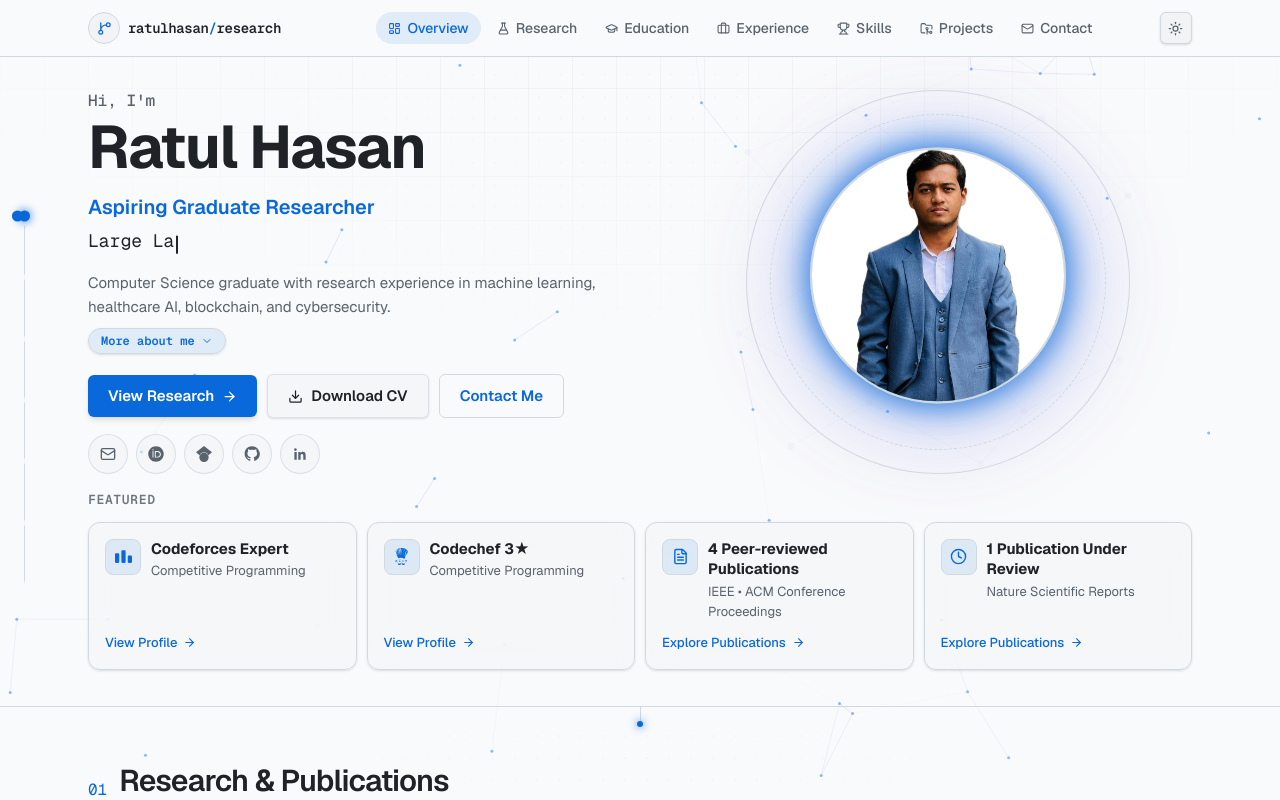
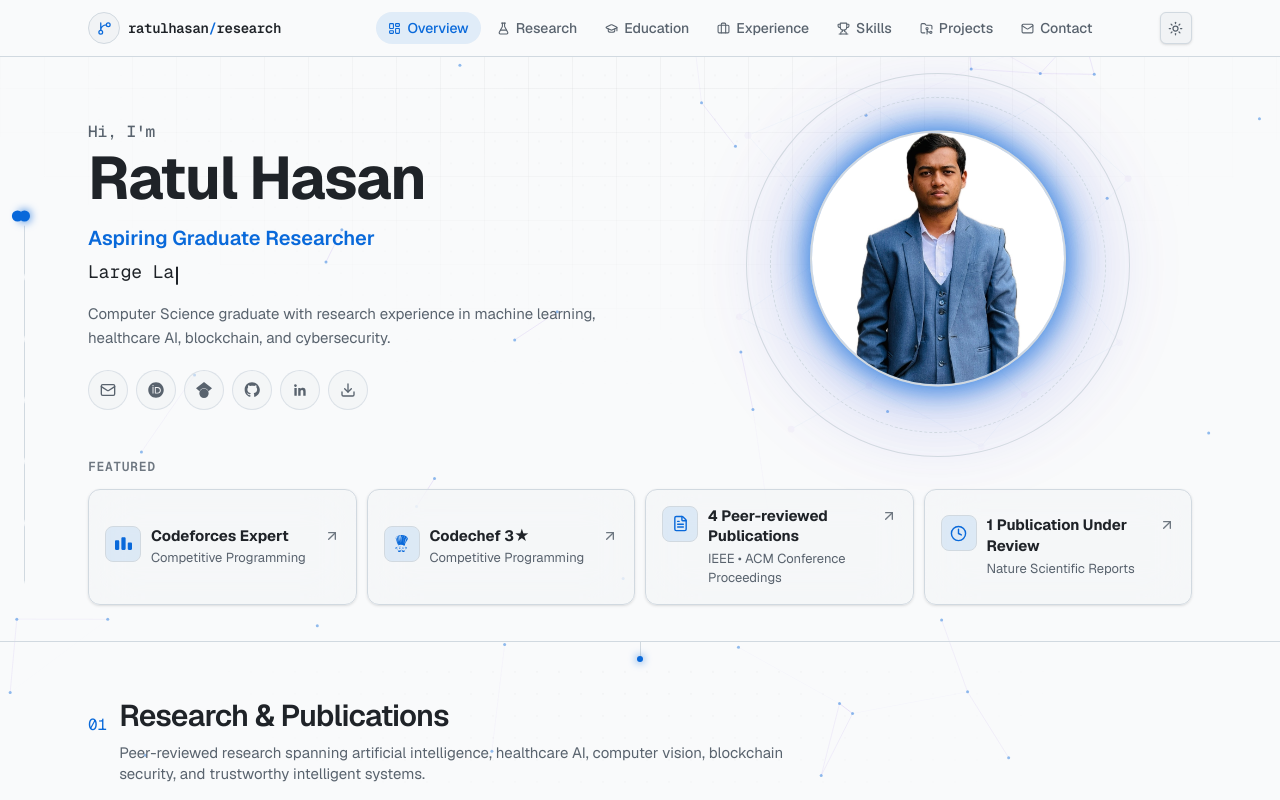
Before and after one commit to ratulhasan001/portfolio, a Next.js app: page / in a window 1280 px wide. Shown: the top 800 px of the page. Built offline with nearby package versions, Linux system fonts and the light colour scheme.

Commit message:
fixed some errors

```diff
--- a/src/components/hero.tsx
+++ b/src/components/hero.tsx
@@ -2,7 +2,7 @@
 
 import { useRef, useState, type ComponentType } from "react";
 import { motion, useScroll, useTransform, AnimatePresence } from "framer-motion";
-import { Mail, Download, ArrowRight, FileText, Clock } from "lucide-react";
+import { Mail, Download, ArrowUpRight, FileText, Clock } from "lucide-react";
 import { SiCodeforces, SiCodechef } from "react-icons/si";
 import { profile, onlineJudges, publications } from "@/lib/data";
 import { FadeIn } from "./fade-in";
@@ -15,9 +15,7 @@ import {
 import { ParallaxLayer } from "./parallax-layer";
 import { PopWords } from "./pop-in";
 import { Typewriter } from "./typewriter";
-import { MagneticLink } from "./magnetic-link";
 import { HeroPortrait } from "./hero-portrait";
-import { Disclosure } from "./disclosure";
 import { smoothScrollToId } from "@/lib/scroll";
 import { getBootDelay } from "@/lib/boot-delay";
 
@@ -29,7 +27,6 @@ const achievements = [
     icon: SiCodeforces,
     title: "Codeforces Expert",
     subtitle: "Competitive Programming",
-    action: "View Profile",
     href: codeforces.link,
     external: true,
   },
@@ -37,7 +34,6 @@ const achievements = [
     icon: SiCodechef,
     title: "Codechef 3★",
     subtitle: "Competitive Programming",
-    action: "View Profile",
     href: codechef.link,
     external: true,
   },
@@ -45,7 +41,6 @@ const achievements = [
     icon: FileText,
     title: "4 Peer-reviewed Publications",
     subtitle: "IEEE • ACM Conference Proceedings",
-    action: "Explore Publications",
     href: "#research",
     external: false,
   },
@@ -53,7 +48,6 @@ const achievements = [
     icon: Clock,
     title: `${publications.filter((p) => p.status === "under-review").length} Publication Under Review`,
     subtitle: "Nature Scientific Reports",
-    action: "Explore Publications",
     href: "#research",
     external: false,
   },
@@ -63,7 +57,6 @@ function AchievementCard({
   icon: Icon,
   title,
   subtitle,
-  action,
   href,
   external,
   delay,
@@ -71,7 +64,6 @@ function AchievementCard({
   icon: ComponentType<{ size?: number; className?: string }>;
   title: string;
   subtitle: string;
-  action: string;
   href: string;
   external: boolean;
   delay: number;
@@ -93,32 +85,29 @@ function AchievementCard({
       whileInView={{ opacity: 1, y: 0 }}
       viewport={{ once: true, margin: "-40px" }}
       transition={{ duration: 0.5, delay, ease: [0.22, 1, 0.36, 1] }}
-      className="group relative flex flex-col items-start gap-1 overflow-hidden rounded-xl border border-accent/20 bg-canvas-subtle/50 p-3.5 text-left shadow-sm backdrop-blur-xl transition-[transform,box-shadow,border-color] duration-250 ease-out hover:-translate-y-1 hover:border-accent/70 hover:shadow-[0_16px_36px_-18px_var(--color-accent)] sm:p-4"
+      className="group relative flex flex-col items-start justify-center gap-1 overflow-hidden rounded-xl border border-accent/20 bg-canvas-subtle/50 p-3.5 text-left shadow-sm backdrop-blur-xl transition-[transform,box-shadow,border-color] duration-250 ease-out hover:-translate-y-1 hover:border-accent/70 hover:shadow-[0_16px_36px_-18px_var(--color-accent)] sm:p-4"
     >
       <span
         aria-hidden
         className="pointer-events-none absolute inset-0 rounded-xl bg-[radial-gradient(120px_circle_at_20%_0%,color-mix(in_srgb,var(--color-accent)_16%,transparent),transparent)] opacity-0 transition-opacity duration-250 group-hover:opacity-100"
       />
 
-      <div className="relative flex items-start gap-2.5">
+      <div className="relative flex w-full items-start gap-2.5">
         <span className="flex h-9 w-9 shrink-0 items-center justify-center rounded-lg border border-accent/20 bg-accent/10 text-accent transition-transform duration-250 ease-out group-hover:scale-110">
           <Icon size={17} />
         </span>
-        <div className="min-w-0">
+        <div className="min-w-0 flex-1">
           <h3 className="text-[15px] font-bold leading-snug text-fg-default">
             {title}
           </h3>
           <p className="mt-0.5 text-[13px] text-fg-muted">{subtitle}</p>
         </div>
+        <ArrowUpRight
+          size={16}
+          aria-hidden
+          className="mt-0.5 shrink-0 text-fg-subtle transition-[transform,color] duration-250 ease-out group-hover:-translate-y-0.5 group-hover:translate-x-0.5 group-hover:text-accent"
+        />
       </div>
-
-      <span className="relative mt-auto pt-2 flex items-center gap-1.5 text-[13px] font-medium text-accent">
-        {action}
-        <ArrowRight
-          size={13}
-          className="transition-transform duration-250 ease-out group-hover:translate-x-1"
-        />
-      </span>
     </motion.a>
   );
 }
@@ -129,21 +118,24 @@ const contactIcons = [
   { icon: ScholarIcon, label: "Google Scholar", href: profile.scholar, external: true },
   { icon: GithubIcon, label: "GitHub", href: profile.github, external: true },
   { icon: LinkedinIcon, label: "LinkedIn", href: profile.linkedin, external: true },
+  { icon: Download, label: "Download CV", href: "/Ratul_Hasan_CV.pdf", download: true },
 ];
 
-// First sentence stays visible; the rest sits behind the summary toggle.
-const [summaryLead, ...summaryRest] = profile.summary.split(/(?<=\.)\s+/);
+// Only the opening line of the summary runs in the hero.
+const [summaryLead] = profile.summary.split(/(?<=\.)\s+/);
 
 function IconLink({
   icon: Icon,
   label,
   href,
   external,
+  download,
 }: {
   icon: ComponentType<{ size?: number; className?: string }>;
   label: string;
   href?: string;
   external?: boolean;
+  download?: boolean;
 }) {
   const [hovered, setHovered] = useState(false);
   return (
@@ -155,6 +147,7 @@ function IconLink({
       {href ? (
         <motion.a
           href={href}
+          download={download}
           target={external ? "_blank" : undefined}
           rel={external ? "noreferrer" : undefined}
           whileHover={{ y: -2 }}
@@ -234,57 +227,9 @@ export function Hero() {
 
           <FadeIn delay={0.72 + bootDelay} className="mt-4 max-w-lg">
             <p className="text-[15px] leading-relaxed text-fg-muted">{summaryLead}</p>
-            {summaryRest.length > 0 && (
-              <Disclosure label="More about me" openLabel="Less" className="mt-2">
-                <p className="text-[15px] leading-relaxed text-fg-muted">
-                  {summaryRest.join(" ")}
-                </p>
-              </Disclosure>
-            )}
           </FadeIn>
 
-          <FadeIn delay={0.84 + bootDelay} className="mt-5 flex flex-wrap items-center gap-2.5">
-            <MagneticLink
-              href="#research"
-              onClick={(e) => {
-                e.preventDefault();
-                smoothScrollToId("#research");
-              }}
-              className="shimmer gap-2 rounded-md bg-accent px-5 py-2.5 text-[15px] font-semibold text-white shadow-md transition-[box-shadow,background-color] duration-300 hover:bg-accent-emphasis hover:shadow-[0_16px_36px_-12px_var(--color-accent)]"
-            >
-              View Research
-              <motion.span
-                variants={{ rest: { x: 0 }, hover: { x: 3 } }}
-                initial="rest"
-                whileHover="hover"
-                className="flex"
-              >
-                <ArrowRight size={15} />
-              </motion.span>
-            </MagneticLink>
-
-            <MagneticLink
-              href="/Ratul_Hasan_CV.pdf"
-              download
-              className="glass gap-2 rounded-md px-5 py-2.5 text-[15px] font-semibold text-fg-default shadow-sm transition-colors duration-300 hover:text-accent"
-            >
-              <Download size={15} />
-              Download CV
-            </MagneticLink>
-
-            <MagneticLink
-              href="#contact"
-              onClick={(e) => {
-                e.preventDefault();
-                smoothScrollToId("#contact");
-              }}
-              className="gap-2 rounded-md border border-accent/40 px-5 py-2.5 text-[15px] font-semibold text-accent transition-colors duration-300 hover:border-accent hover:bg-accent/10"
-            >
-              Contact Me
-            </MagneticLink>
-          </FadeIn>
-
-          <FadeIn delay={0.94 + bootDelay} className="mt-4 flex flex-wrap items-center gap-2">
+          <FadeIn delay={0.84 + bootDelay} className="mt-5 flex flex-wrap items-center gap-2">
             {contactIcons.map((item) => (
               <IconLink key={item.label} {...item} />
             ))}
@@ -297,7 +242,7 @@ export function Hero() {
         </div>
       </motion.div>
 
-      {/* Key achievements */}
+      {/* Featured */}
       <div className="relative mx-auto max-w-6xl px-4 pb-7 sm:px-6 sm:pb-9">
         <FadeIn>
           <p className="mono text-[13px] font-semibold uppercase tracking-wider text-fg-subtle">
```
